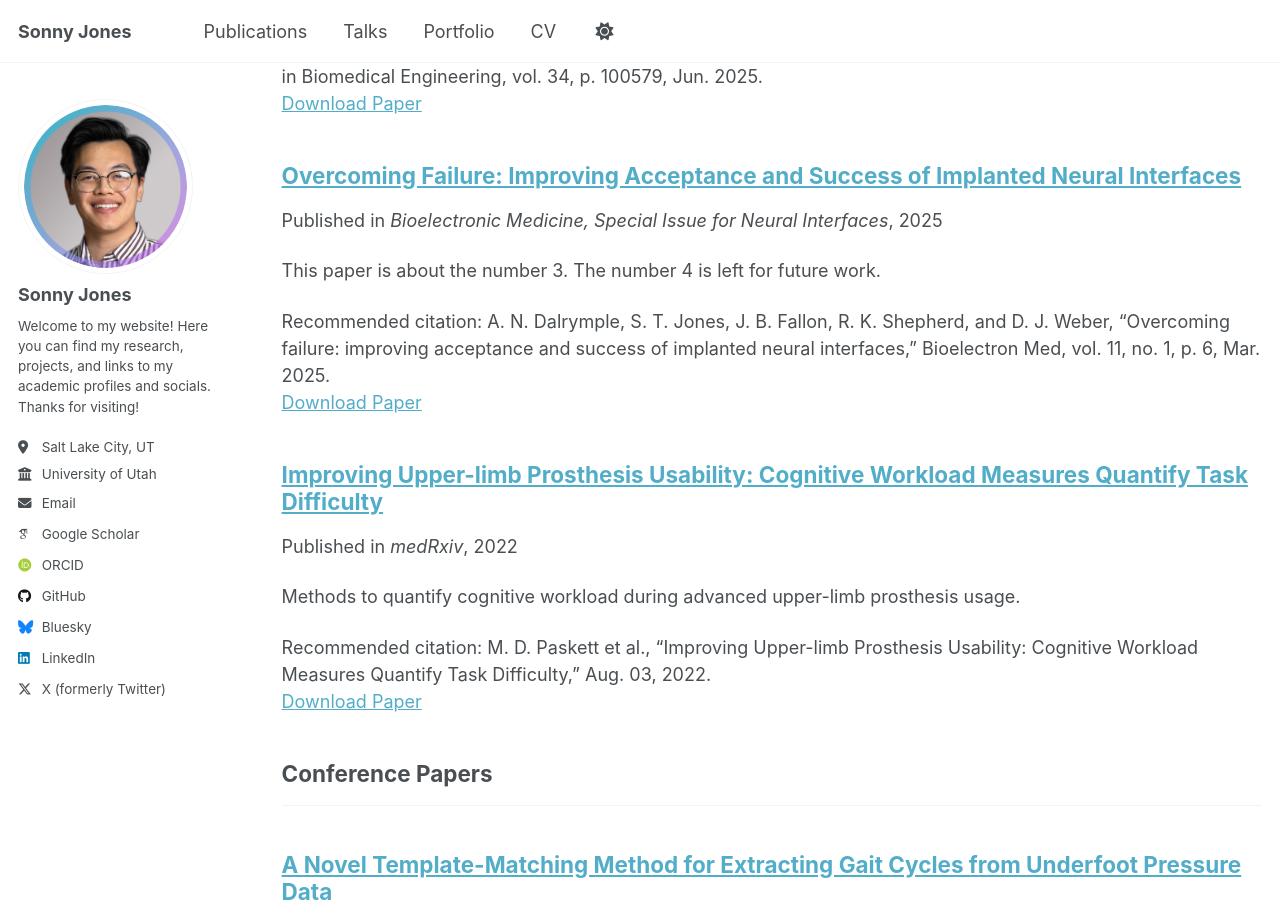
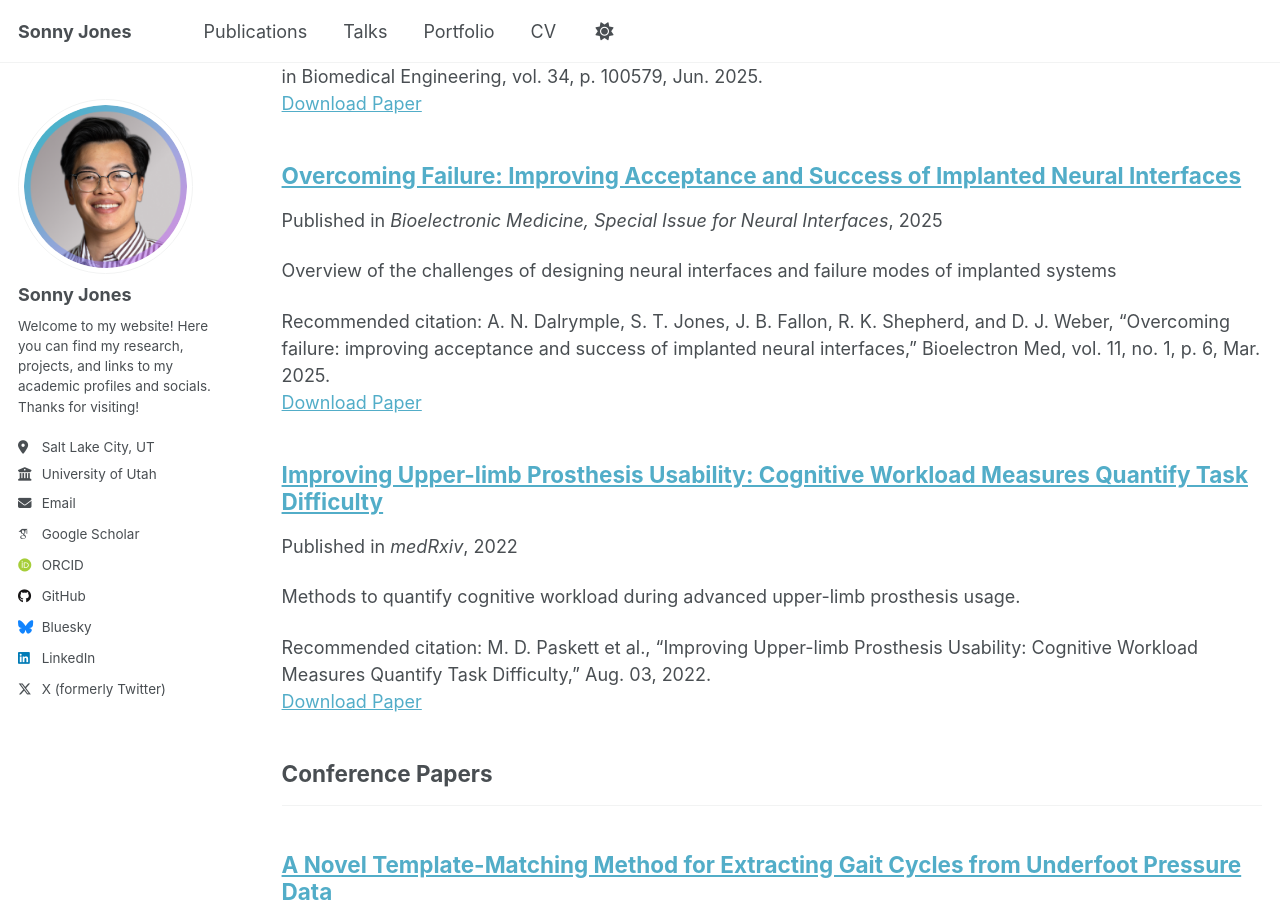
Before and after one commit to sonny-jones/sonny-jones.github.io, a Jekyll site: the page built from _pages/publications.html, in a window 1280 px wide and 900 px high, scrolled down 468 px. Built offline with Jekyll 4.4.1, drawn with Linux system fonts in a browser that asks for light colours; some web fonts are replaced.

Commit message:
Updated description

```diff
--- a/_publications/2025-03-14-failure-neural-interfaces.md
+++ b/_publications/2025-03-14-failure-neural-interfaces.md
@@ -3,7 +3,7 @@
 collection: publications
 category: manuscripts
 permalink: /publication/2025-03-14-failure-neural-interfaces
-excerpt: 'This paper is about the number 3. The number 4 is left for future work.'
+excerpt: 'Overview of the challenges of designing neural interfaces and failure modes of implanted systems'
 date: 2025-03-14
 venue: 'Bioelectronic Medicine, Special Issue for Neural Interfaces'
 #slidesurl: 'http://academicpages.github.io/files/slides3.pdf'
```
